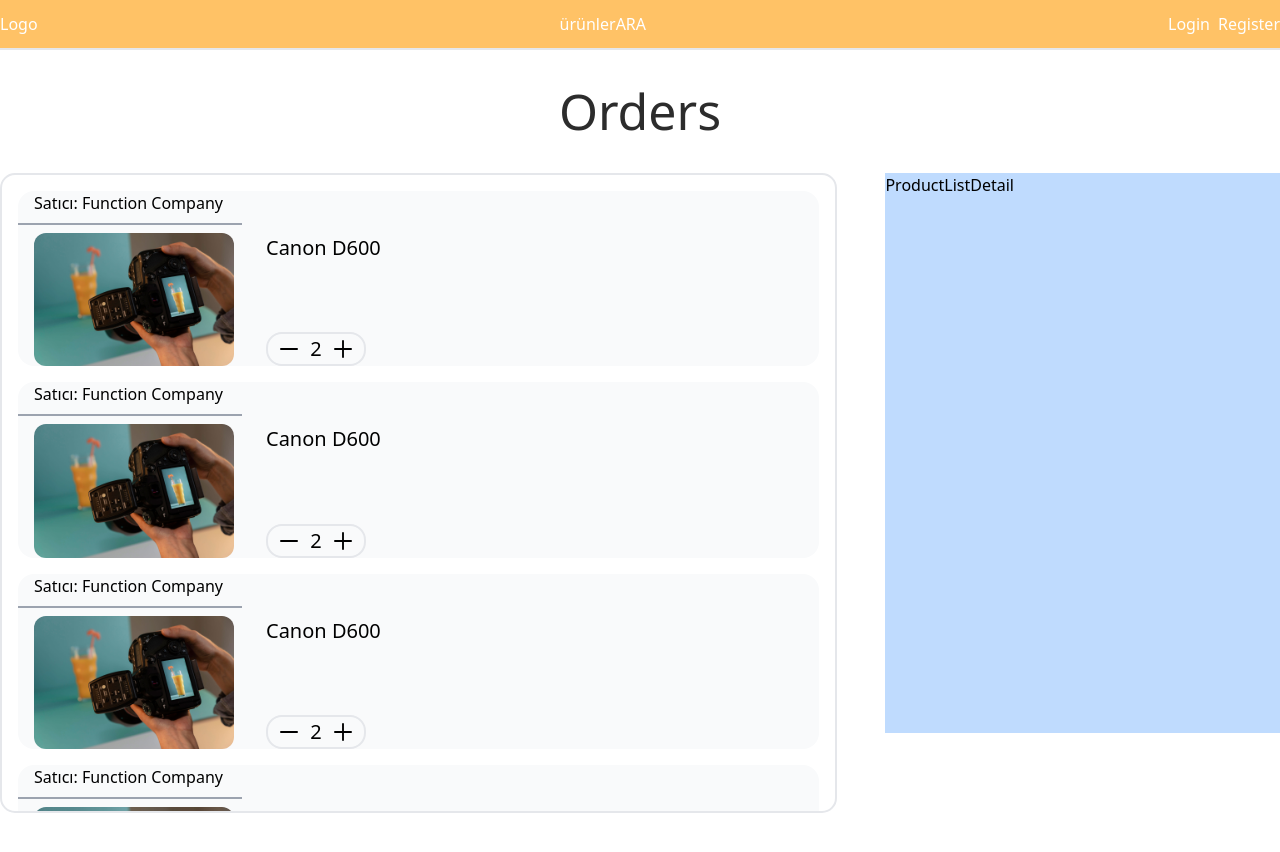
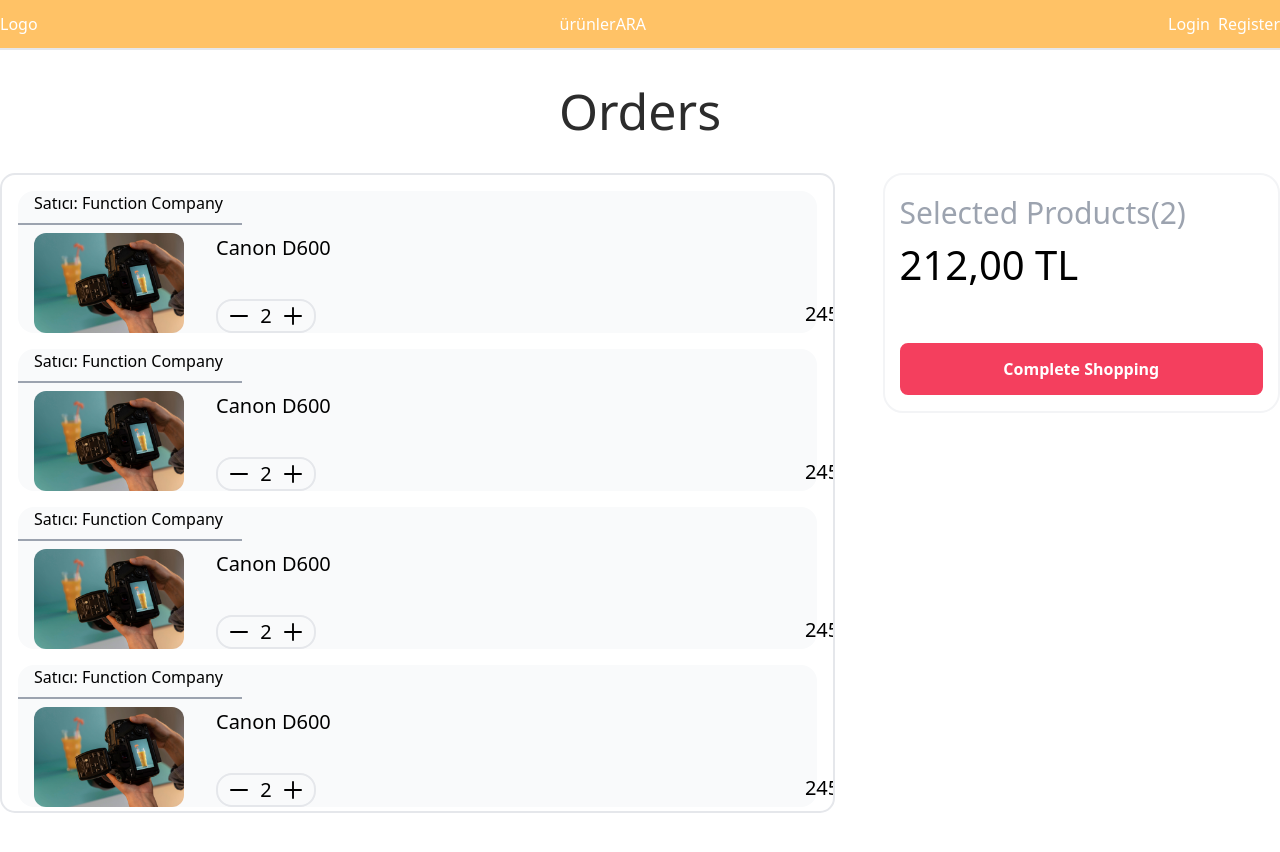
Before and after one commit to nurovic/ql-shop, a Next.js app: page /orders in a window 1280 px wide. Shown: the top 852 px of the page. Built offline with nearby package versions, Linux system fonts and the light colour scheme; no server answers.

Commit message:
completed design order

```diff
--- a/src/components/Orders/OrderList.tsx
+++ b/src/components/Orders/OrderList.tsx
@@ -3,11 +3,13 @@ import OrderListItem from './OrderListItem'
 
 const OrderList = () => {
   const list = [
-    {title: "nwm", id: "1"},
-    {title: "nwm", id: "1w"},
-    {title: "nwm", id: "1d"},
-    {title: "nwm", id: "1asd"},
-    {title: "nwm", id: "1asasdd"},
+    {title: "nwm", id: "1", count: 2},
+    {title: "nwm", id: "1asdw", count: 2},
+    {title: "nwm", id: "1wcas", count: 2},
+    {title: "nwm", id: "1w", count: 2},
+    {title: "nwm", id: "1dasd", count: 2},
+    {title: "nwm", id: "1asd", count: 2},
+    {title: "nwm", id: "1asasdd", count: 2},
   ] as any
   return (
     <div
--- a/src/components/Orders/OrderListDetail.tsx
+++ b/src/components/Orders/OrderListDetail.tsx
@@ -1,7 +1,17 @@
 import React from "react";
-
+import Button from "../Button";
 const OrderListDetail = () => {
-  return <div className="bg-blue-200 w-[450px] h-[70%] ml-12">ProductListDetail</div>;
+  const completeShopping = () => {
+    return alert("complete Shopping")
+  }
+  return <div className="border-2 border-gray-100 rounded-[20px] p-[15px] w-[450px] h-[30%] ml-12">
+    <div className="text-[30px] text-gray-400">Selected Products(2)</div>
+    <div className="text-[40px] font-[500] mb-12"> 212,00 TL</div>
+    <Button
+    onClick={completeShopping}
+    label="Complete Shopping"
+    />
+  </div>;
 };
 
 export default OrderListDetail;
--- a/src/components/Orders/OrderListItem.tsx
+++ b/src/components/Orders/OrderListItem.tsx
@@ -1,7 +1,9 @@
-import React from "react";
+import React, {useState} from "react";
 import Image from "next/image";
 
 const OrderListItem = ({ item }: any) => {
+  const [orderCount, setOrderCount] = useState<number>(0)
+
   return (
     <div className="flex flex-col mb-4 bg-gray-50 rounded-2xl">
       <div className="pl-4">
@@ -11,8 +13,8 @@ const OrderListItem = ({ item }: any) => {
     <div className="flex w-full pl-4">
     <Image
         src={"/images/product.jpg"}
-        width={200}
-        height={200}
+        width={150}
+        height={150}
         className="object-cover rounded-xl"
         alt="Picture of the author"
       />
@@ -29,7 +31,7 @@ const OrderListItem = ({ item }: any) => {
           className="object-cover rounded-xl"
           alt="Picture of the author"
         />
-          <div>2</div>
+          <div>{item.count} </div>
           <Image
           src={"/plus.svg"}
           width={25}
```
